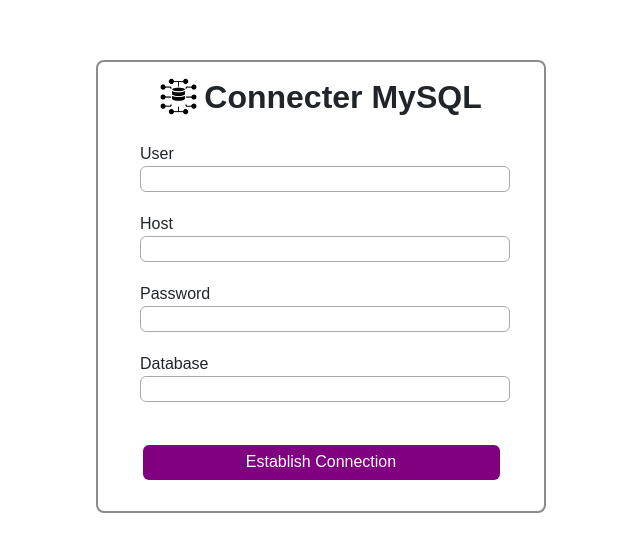
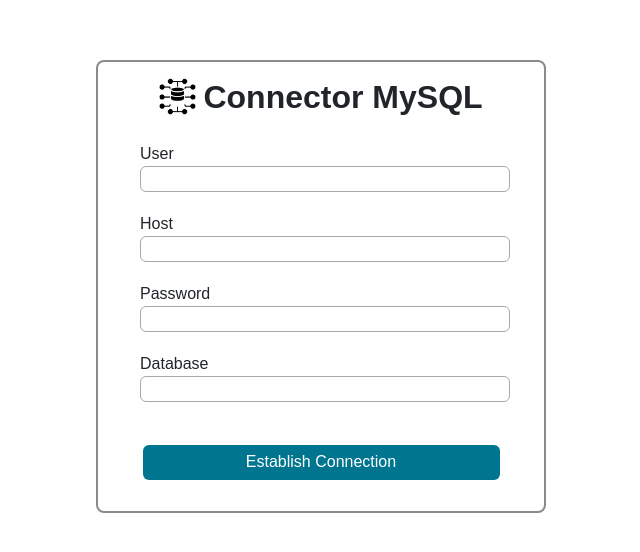
Before and after one commit to smzainrazauit67/fypcs11-v3-mysql_connector, a React (Create React App) app: page / in a window 1280 px wide. Shown: the part 114-666 px from the top of the page, without its empty margins (319-959 px from the left). Built offline with nearby package versions, Linux system fonts and the light colour scheme.

Commit message:
Front end Update
Front end finalized. Ready to live!

```diff
--- a/src/components/Sqlconnection/Sqlconnection.js
+++ b/src/components/Sqlconnection/Sqlconnection.js
@@ -55,7 +55,7 @@
             <div className={Sqlconnection["sign-up-container"]}>
                 <div className={Sqlconnection["sign-up-title"]}>
                     <img src={img1} alt="" />
-                    <span>Connecter MySQL</span>
+                    <span>Connector MySQL</span>
                 </div>
                 <form className={Sqlconnection["signup-form"]}>
                     <div className={Sqlconnection["resizing-input-fields"]}>
--- a/src/components/Sqlconnection/Sqlconnection.module.css
+++ b/src/components/Sqlconnection/Sqlconnection.module.css
@@ -63,7 +63,7 @@
 }
 .signup-btn input{
     color: #fff;
-    background-color: purple;
+    background-color: #00758f;
     height: 35px;
     border: none;
     border-radius: 6px;
```
